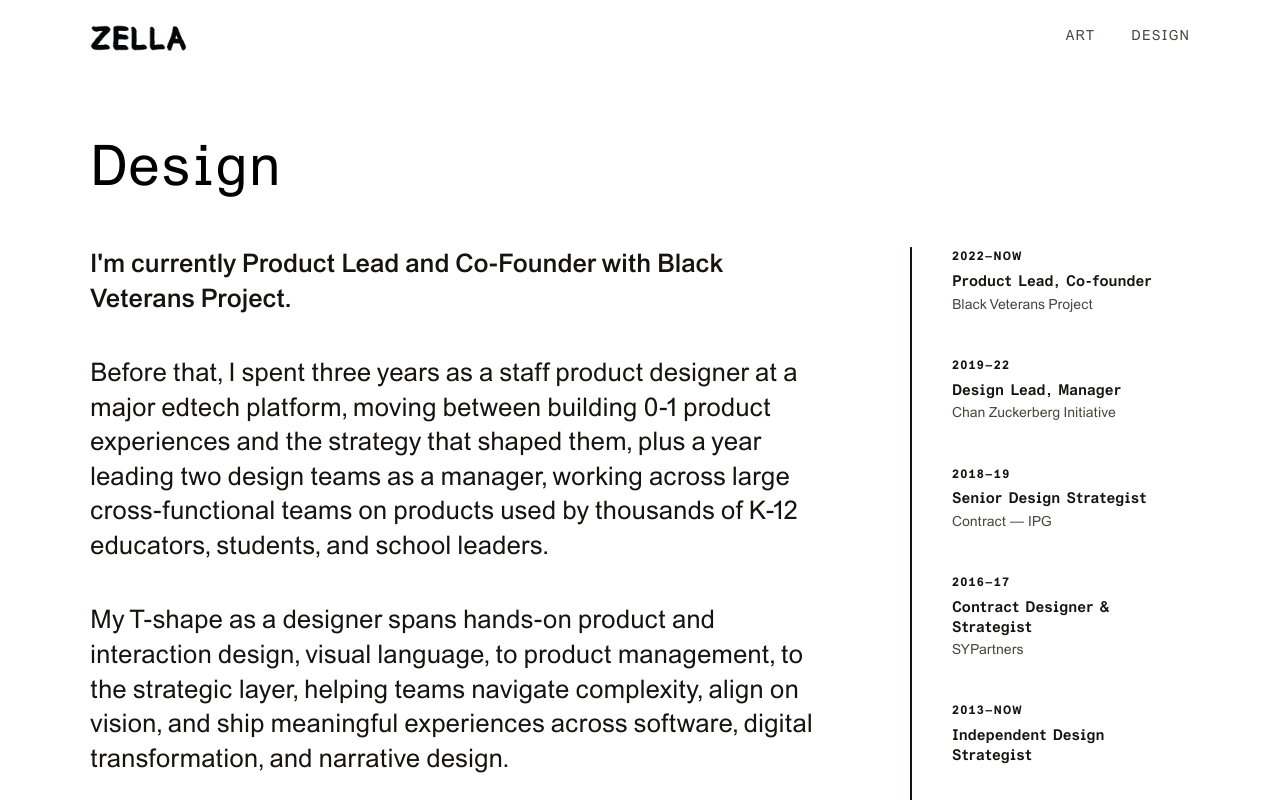
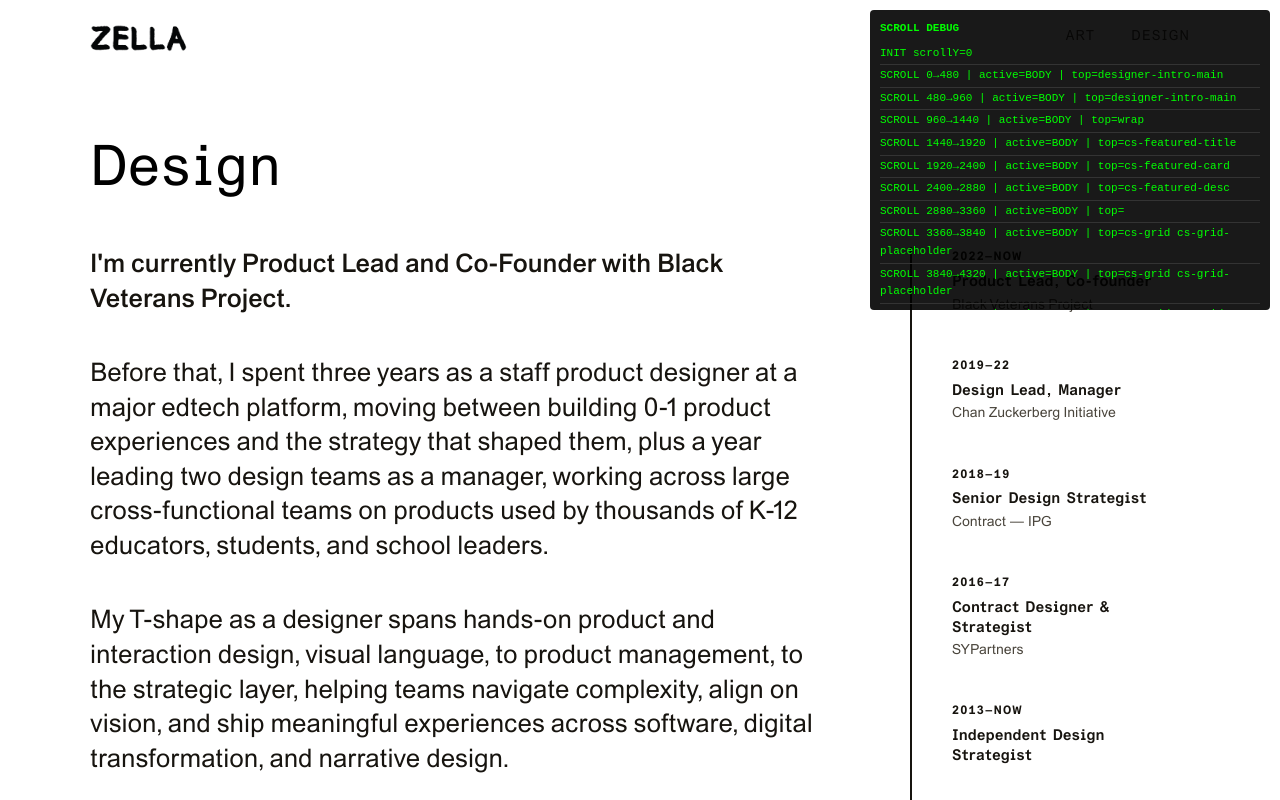
Before and after one commit to zellaships/zella-nextjs, a Next.js app: page /designer in a window 1280 px wide. Shown: the top 800 px of the page. Built offline with nearby package versions, Linux system fonts and the light colour scheme.

Commit message:
Add live debug overlay on page

```diff
--- a/app/designer/page.tsx
+++ b/app/designer/page.tsx
@@ -13,18 +13,21 @@ export default function DesignerPage() {
   const [passwordInput, setPasswordInput] = useState('');
   const [showError, setShowError] = useState(false);
 
-  // DEBUG: Log scroll position changes
+  const [debugLog, setDebugLog] = useState<string[]>([]);
+
+  // DEBUG: Live overlay showing scroll events
   useEffect(() => {
+    const addLog = (msg: string) => {
+      setDebugLog(prev => [...prev.slice(-15), msg]);
+    };
+
     let lastScrollY = window.scrollY;
+    addLog(`INIT scrollY=${lastScrollY}`);
+
     const logScroll = () => {
       if (window.scrollY !== lastScrollY) {
-        console.log('SCROLL CHANGED:', {
-          from: lastScrollY,
-          to: window.scrollY,
-          activeElement: document.activeElement?.tagName + (document.activeElement?.id ? '#' + document.activeElement?.id : ''),
-          hash: location.hash,
-          topElement: document.elementFromPoint(window.innerWidth / 2, 100)?.className
-        });
+        const el = document.elementFromPoint(window.innerWidth / 2, 100);
+        addLog(`SCROLL ${lastScrollY}→${window.scrollY} | active=${document.activeElement?.tagName}${document.activeElement?.id ? '#'+document.activeElement.id : ''} | top=${el?.className?.slice(0,30)}`);
         lastScrollY = window.scrollY;
       }
     };
@@ -32,16 +35,14 @@ export default function DesignerPage() {
     // Intercept focus
     const origFocus = HTMLElement.prototype.focus;
     HTMLElement.prototype.focus = function(...args) {
-      console.log('FOCUS CALLED ON:', this.tagName, this.id, this.className);
-      console.trace();
+      addLog(`FOCUS: ${this.tagName} #${this.id} .${this.className?.slice(0,20)}`);
       return origFocus.apply(this, args);
     };
 
     // Intercept scrollIntoView
     const origScrollIntoView = Element.prototype.scrollIntoView;
     Element.prototype.scrollIntoView = function(...args) {
-      console.log('SCROLLINTOVIEW CALLED ON:', this.tagName, this.id, this.className);
-      console.trace();
+      addLog(`SCROLLINTOVIEW: ${this.tagName} #${this.id} .${this.className?.slice(0,20)}`);
       return origScrollIntoView.apply(this, args);
     };
 
@@ -163,6 +164,27 @@ export default function DesignerPage() {
 
   return (
     <>
+      {/* DEBUG OVERLAY */}
+      <div style={{
+        position: 'fixed',
+        top: 10,
+        right: 10,
+        background: 'rgba(0,0,0,0.9)',
+        color: '#0f0',
+        padding: 10,
+        fontSize: 11,
+        fontFamily: 'monospace',
+        zIndex: 99999,
+        maxWidth: 400,
+        maxHeight: 300,
+        overflow: 'auto',
+        borderRadius: 4
+      }}>
+        <div style={{fontWeight:'bold', marginBottom: 5}}>SCROLL DEBUG</div>
+        {debugLog.map((log, i) => (
+          <div key={i} style={{borderBottom: '1px solid #333', padding: '2px 0'}}>{log}</div>
+        ))}
+      </div>
       <TextGlowEffect />
       <SkipLink />
       <Header />
```
